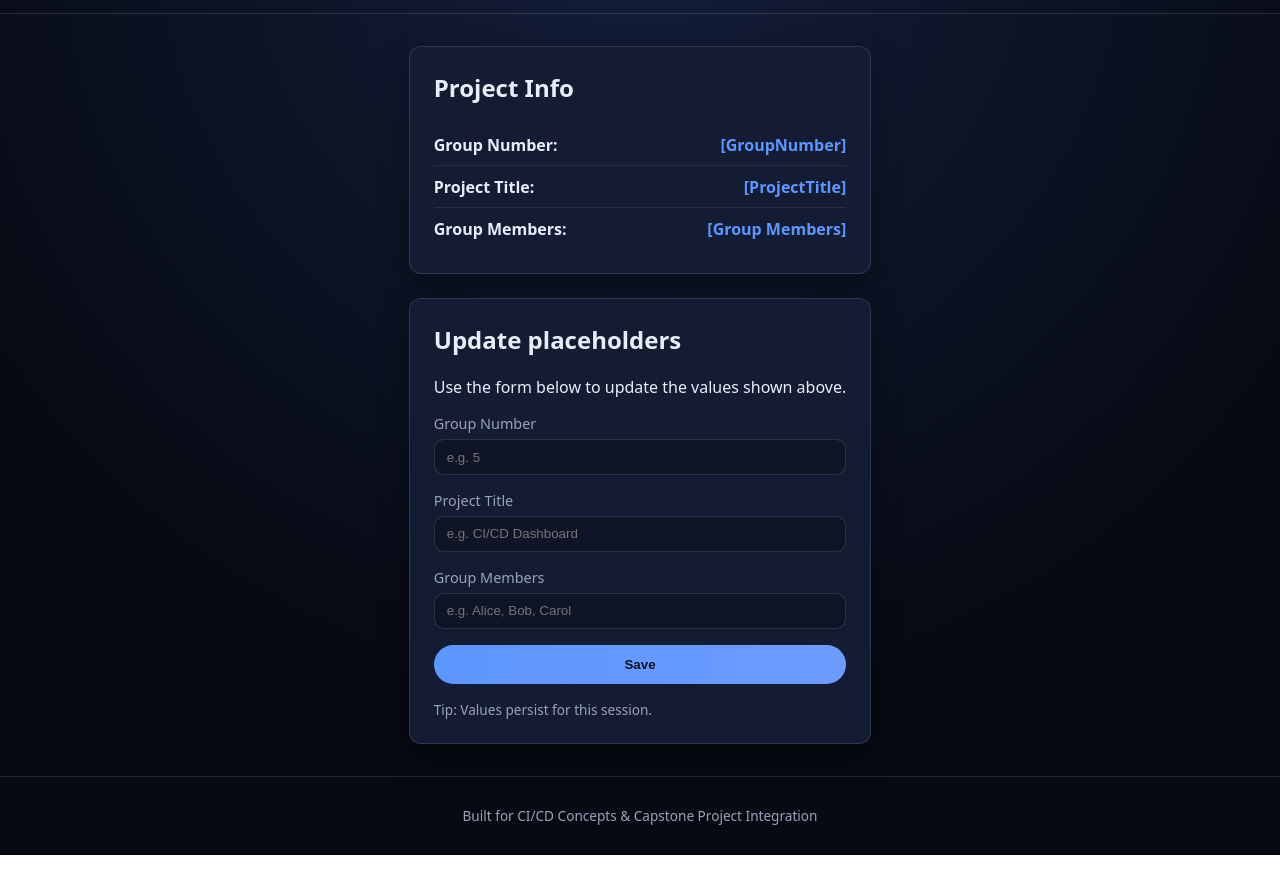
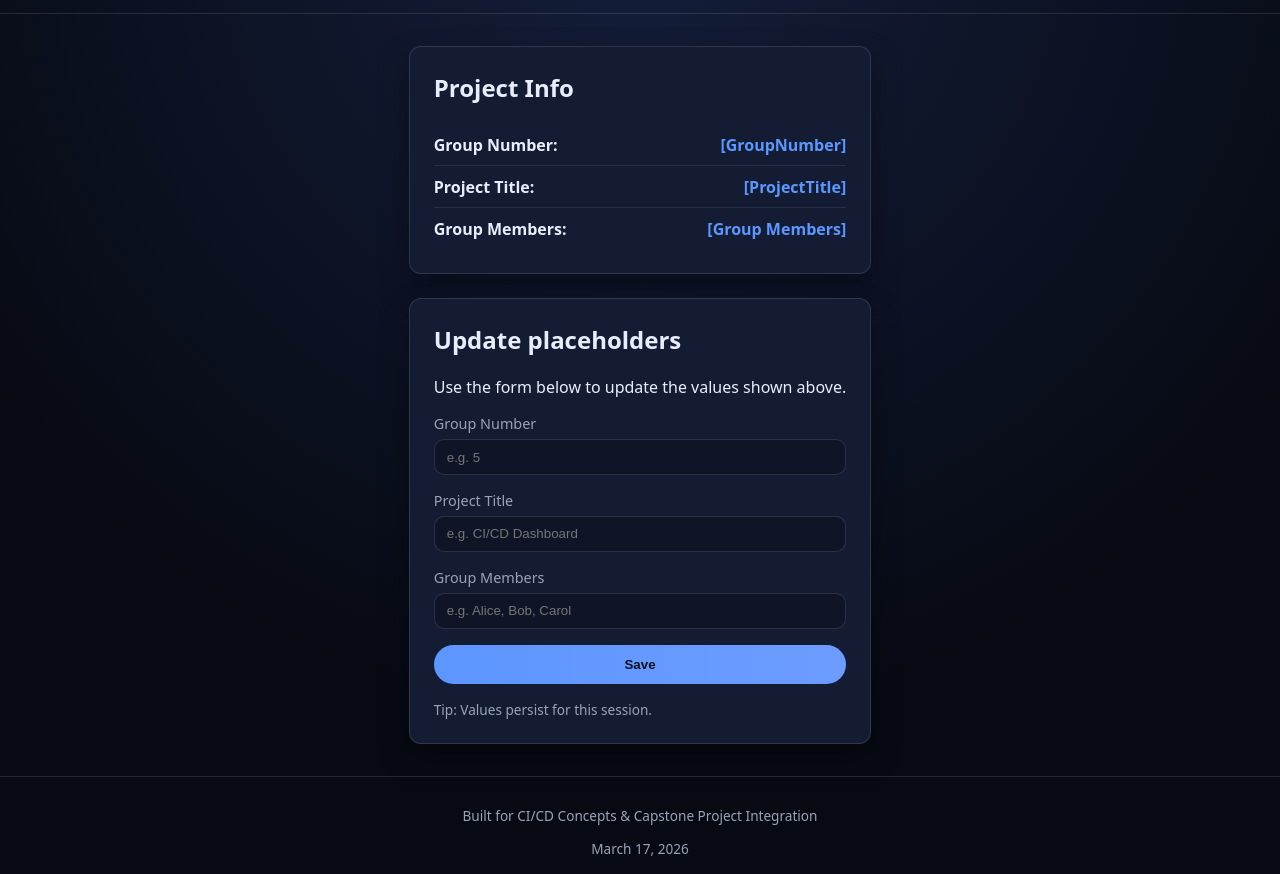
Before and after one commit to sandipcr7/Group1_Cicd, a plain HTML site: page myapp/index.html in a window 1280 px wide. Shown: the part 78-952 px from the top of the page. Drawn offline with Linux system fonts and the light colour scheme.

```diff
--- a/myapp/index.html
+++ b/myapp/index.html
@@ -59,6 +59,7 @@
 
   <footer class="page-footer">
     <p>Built for CI/CD Concepts & Capstone Project Integration</p>
+    <span id="date">March 17, 2026</span>
   </footer>
 
   <script src="script.js"></script>
```
